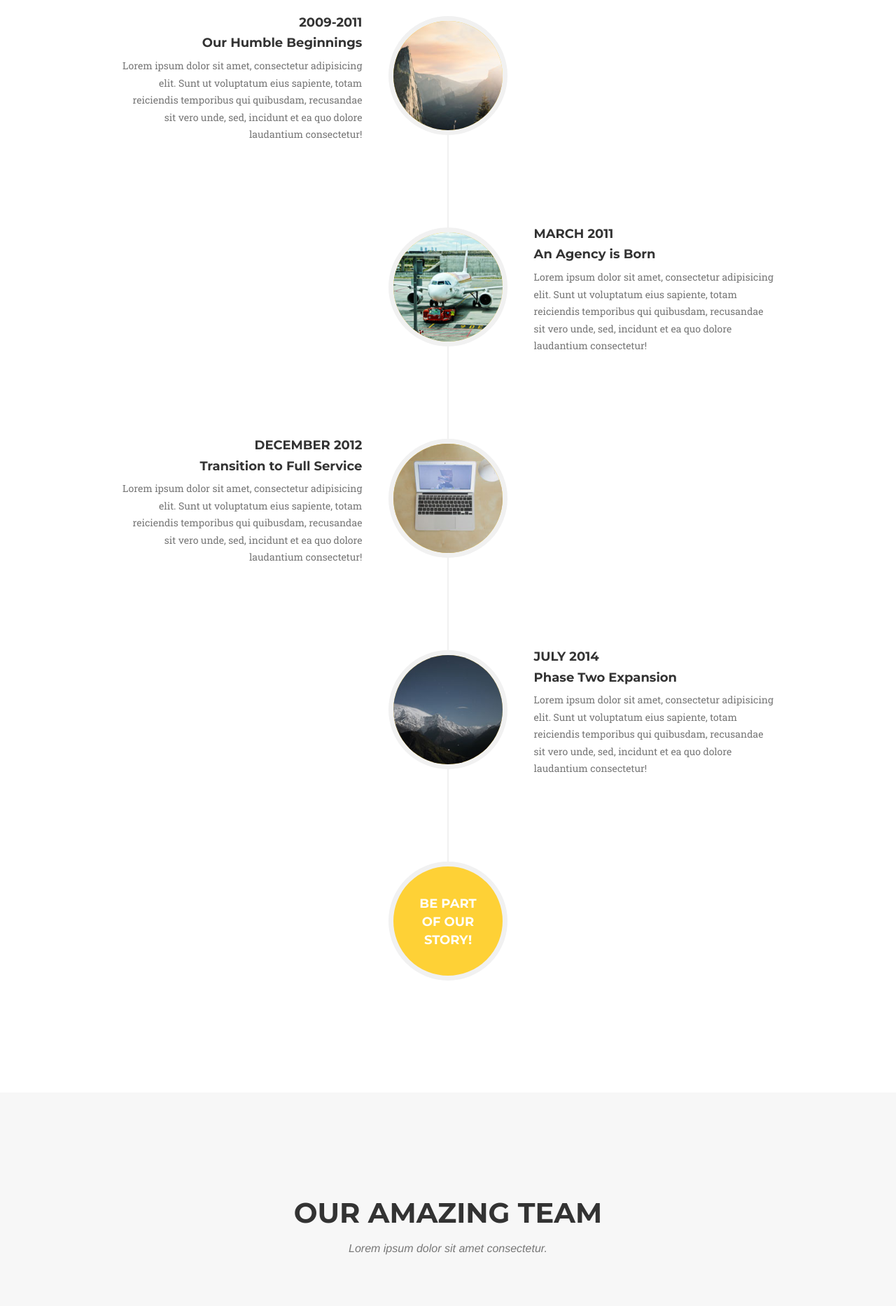
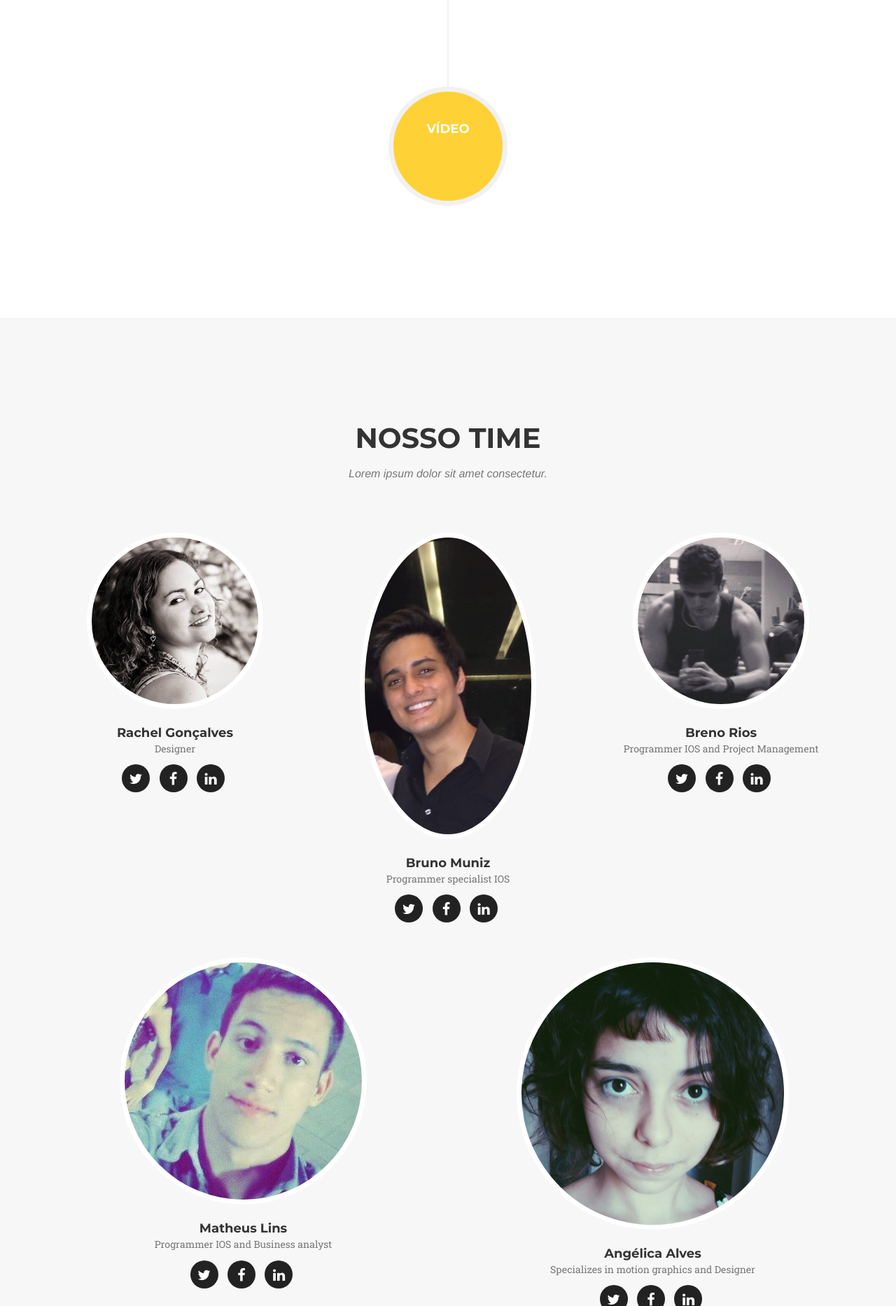
Before and after one commit to matheuslins/Doc.tr, a Django app: page / in a window 1280 px wide. Shown: the part 2976-4842 px from the top of the page at 70% size. Run offline with Django 3.2, Linux system fonts and the light colour scheme; some libraries are stand-ins or nearby versions; some web fonts are replaced.

Commit message:
continuando a modificação da template para ficar com a nossa cara

```diff
--- a/core/templates/index.html
+++ b/core/templates/index.html
@@ -36,6 +36,13 @@
 
 <body id="page-top" class="index">
 
+<style type="text/css">
+
+    .carousel-inner>.item>a>img, .carousel-inner>.item>img, .img-responsive, .thumbnail a>img, .thumbnail>img{
+        max-width: 70%;
+    }
+</style>
+
     <!-- Navigation -->
     <nav class="navbar navbar-default navbar-fixed-top">
         <div class="container">
@@ -60,10 +67,7 @@
                         <a class="page-scroll" href="#services">O que fazemos ?</a>
                     </li>
                     <li>
-                        <a class="page-scroll" href="#portfolio">Portfolio</a>
-                    </li>
-                    <li>
-                        <a class="page-scroll" href="#about">Sobre nós</a>
+                        <a class="page-scroll" href="#about">O App</a>
                     </li>
                     <li>
                         <a class="page-scroll" href="#team">Nosso Time</a>
@@ -94,17 +98,25 @@
         <div class="container">
             <div class="row">
                 <div class="col-lg-12 text-center">
-                    <h2 class="section-heading">Services</h2>
-                    <h3 class="section-subheading text-muted">Lorem ipsum dolor sit amet consectetur.</h3>
+                    <h2 class="section-heading">Nosso negócio</h2>
+                    <h3 class="section-subheading text-muted"></h3>
                 </div>
             </div>
+            <div class="row">
+                <div class="col-lg-12 text-center">
+                    <p class="text-muted">Lorem ipsum dolor sit amet, consectetur adipisicing elit. Minima maxime quam architecto quo inventore harum ex magni, dicta impedit. Lorem ipsum dolor sit amet, consectetur adipisicing elit. Minima maxime quam architecto quo inventore harum ex magni, dicta impedit.Lorem ipsum dolor sit amet, consectetur adipisicing elit. Minima maxime quam architecto quo inventore harum ex magni, dicta impedit.</p>
+                </div>
+            </div>
+            <br/>
+            <br/>
+            <br/>s
             <div class="row text-center">
                 <div class="col-md-4">
                     <span class="fa-stack fa-4x">
                         <i class="fa fa-circle fa-stack-2x text-primary"></i>
                         <i class="fa fa-shopping-cart fa-stack-1x fa-inverse"></i>
                     </span>
-                    <h4 class="service-heading">E-Commerce</h4>
+                    <h4 class="service-heading">Histórico dos Pacientes</h4>
                     <p class="text-muted">Lorem ipsum dolor sit amet, consectetur adipisicing elit. Minima maxime quam architecto quo inventore harum ex magni, dicta impedit.</p>
                 </div>
                 <div class="col-md-4">
@@ -112,7 +124,7 @@
                         <i class="fa fa-circle fa-stack-2x text-primary"></i>
                         <i class="fa fa-laptop fa-stack-1x fa-inverse"></i>
                     </span>
-                    <h4 class="service-heading">Responsive Design</h4>
+                    <h4 class="service-heading">Forum de dúvidas</h4>
                     <p class="text-muted">Lorem ipsum dolor sit amet, consectetur adipisicing elit. Minima maxime quam architecto quo inventore harum ex magni, dicta impedit.</p>
                 </div>
                 <div class="col-md-4">
@@ -120,7 +132,7 @@
                         <i class="fa fa-circle fa-stack-2x text-primary"></i>
                         <i class="fa fa-lock fa-stack-1x fa-inverse"></i>
                     </span>
-                    <h4 class="service-heading">Web Security</h4>
+                    <h4 class="service-heading">Segurança dos dados</h4>
                     <p class="text-muted">Lorem ipsum dolor sit amet, consectetur adipisicing elit. Minima maxime quam architecto quo inventore harum ex magni, dicta impedit.</p>
                 </div>
             </div>
@@ -128,7 +140,7 @@
     </section>
 
     <!-- Portfolio Grid Section -->
-    <section id="portfolio" class="bg-light-gray">
+    <!--<section id="portfolio" class="bg-light-gray">
         <div class="container">
             <div class="row">
                 <div class="col-lg-12 text-center">
@@ -223,15 +235,15 @@
                 </div>
             </div>
         </div>
-    </section>
+    </section>-->
 
     <!-- About Section -->
     <section id="about">
         <div class="container">
             <div class="row">
                 <div class="col-lg-12 text-center">
-                    <h2 class="section-heading">About</h2>
-                    <h3 class="section-subheading text-muted">Lorem ipsum dolor sit amet consectetur.</h3>
+                    <h2 class="section-heading">O App</h2>
+                    <h3 class="section-subheading text-muted">Veja abaixo como nosso app funciona.</h3>
                 </div>
             </div>
             <div class="row">
@@ -295,9 +307,7 @@
                         </li>
                         <li class="timeline-inverted">
                             <div class="timeline-image">
-                                <h4>Be Part
-                                    <br>Of Our
-                                    <br>Story!</h4>
+                                <h4>Vídeo
                             </div>
                         </li>
                     </ul>
@@ -311,7 +321,7 @@
         <div class="container">
             <div class="row">
                 <div class="col-lg-12 text-center">
-                    <h2 class="section-heading">Our Amazing Team</h2>
+                    <h2 class="section-heading">Nosso Time</h2>
                     <h3 class="section-subheading text-muted">Lorem ipsum dolor sit amet consectetur.</h3>
                 </div>
             </div>
@@ -319,8 +329,8 @@
                 <div class="col-sm-4">
                     <div class="team-member">
                         <img src="{% static 'img/team/1.jpg' %}" class="img-responsive img-circle" alt="">
-                        <h4>Kay Garland</h4>
-                        <p class="text-muted">Lead Designer</p>
+                        <h4>Rachel Gonçalves</h4>
+                        <p class="text-muted">Designer</p>
                         <ul class="list-inline social-buttons">
                             <li><a href="#"><i class="fa fa-twitter"></i></a>
                             </li>
@@ -334,8 +344,8 @@
                 <div class="col-sm-4">
                     <div class="team-member">
                         <img src="{% static 'img/team/2.jpg' %}" class="img-responsive img-circle" alt="">
-                        <h4>Larry Parker</h4>
-                        <p class="text-muted">Lead Marketer</p>
+                        <h4>Bruno Muniz</h4>
+                        <p class="text-muted">Programmer specialist IOS</p>
                         <ul class="list-inline social-buttons">
                             <li><a href="#"><i class="fa fa-twitter"></i></a>
                             </li>
@@ -349,8 +359,38 @@
                 <div class="col-sm-4">
                     <div class="team-member">
                         <img src="{% static 'img/team/3.jpg' %}" class="img-responsive img-circle" alt="">
-                        <h4>Diana Pertersen</h4>
-                        <p class="text-muted">Lead Developer</p>
+                        <h4>Breno Rios</h4>
+                        <p class="text-muted">Programmer IOS and Project Management</p>
+                        <ul class="list-inline social-buttons">
+                            <li><a href="#"><i class="fa fa-twitter"></i></a>
+                            </li>
+                            <li><a href="#"><i class="fa fa-facebook"></i></a>
+                            </li>
+                            <li><a href="#"><i class="fa fa-linkedin"></i></a>
+                            </li>
+                        </ul>
+                    </div>
+                </div>
+                <div class="col-sm-6">
+                    <div class="team-member">
+                        <img src="{% static 'img/team/4.jpg' %}" class="img-responsive img-circle" alt="">
+                        <h4>Matheus Lins</h4>
+                        <p class="text-muted">Programmer IOS and Business analyst</p>
+                        <ul class="list-inline social-buttons">
+                            <li><a href="#"><i class="fa fa-twitter"></i></a>
+                            </li>
+                            <li><a href="#"><i class="fa fa-facebook"></i></a>
+                            </li>
+                            <li><a href="#"><i class="fa fa-linkedin"></i></a>
+                            </li>
+                        </ul>
+                    </div>
+                </div>
+                <div class="col-sm-6">
+                    <div class="team-member">
+                        <img src="{% static 'img/team/5.jpg' %}" class="img-responsive img-circle" alt="">
+                        <h4>Angélica Alves</h4>
+                        <p class="text-muted">Specializes in motion graphics and Designer</p>
                         <ul class="list-inline social-buttons">
                             <li><a href="#"><i class="fa fa-twitter"></i></a>
                             </li>
@@ -403,8 +443,8 @@
         <div class="container">
             <div class="row">
                 <div class="col-lg-12 text-center">
-                    <h2 class="section-heading">Contact Us</h2>
-                    <h3 class="section-subheading text-muted">Lorem ipsum dolor sit amet consectetur.</h3>
+                    <h2 class="section-heading">Contato</h2>
+                    <h3 class="section-subheading text-muted">Dúvidas sobre nosso serviço ?</h3>
                 </div>
             </div>
             <div class="row">
@@ -434,7 +474,7 @@
                             <div class="clearfix"></div>
                             <div class="col-lg-12 text-center">
                                 <div id="success"></div>
-                                <button type="submit" class="btn btn-xl">Send Message</button>
+                                <button type="submit" class="btn btn-xl">Enviar</button>
                             </div>
                         </div>
                     </form>
@@ -447,23 +487,13 @@
         <div class="container">
             <div class="row">
                 <div class="col-md-4">
-                    <span class="copyright">Copyright &copy; Your Website 2014</span>
+                    <span class="copyright">Copyright &copy; Doc Tr. 2015</span>
                 </div>
                 <div class="col-md-4">
                     <ul class="list-inline social-buttons">
                         <li><a href="#"><i class="fa fa-twitter"></i></a>
                         </li>
                         <li><a href="#"><i class="fa fa-facebook"></i></a>
-                        </li>
-                        <li><a href="#"><i class="fa fa-linkedin"></i></a>
-                        </li>
-                    </ul>
-                </div>
-                <div class="col-md-4">
-                    <ul class="list-inline quicklinks">
-                        <li><a href="#">Privacy Policy</a>
-                        </li>
-                        <li><a href="#">Terms of Use</a>
                         </li>
                     </ul>
                 </div>
@@ -474,7 +504,7 @@
     <!-- Portfolio Modals -->
     <!-- Use the modals below to showcase details about your portfolio projects! -->
 
-    <!-- Portfolio Modal 1 -->
+    <!-- Portfolio Modal 1
     <div class="portfolio-modal modal fade" id="portfolioModal1" tabindex="-1" role="dialog" aria-hidden="true">
         <div class="modal-content">
             <div class="close-modal" data-dismiss="modal">
@@ -487,7 +517,7 @@
                 <div class="row">
                     <div class="col-lg-8 col-lg-offset-2">
                         <div class="modal-body">
-                            <!-- Project Details Go Here -->
+                             Project Details Go Here
                             <h2>Project Name</h2>
                             <p class="item-intro text-muted">Lorem ipsum dolor sit amet consectetur.</p>
                             <img class="img-responsive img-centered" src="{% static 'img/portfolio/roundicons-free.png' %}" alt="">
@@ -507,7 +537,7 @@
         </div>
     </div>
 
-    <!-- Portfolio Modal 2 -->
+     Portfolio Modal 2
     <div class="portfolio-modal modal fade" id="portfolioModal2" tabindex="-1" role="dialog" aria-hidden="true">
         <div class="modal-content">
             <div class="close-modal" data-dismiss="modal">
@@ -533,7 +563,7 @@
         </div>
     </div>
 
-    <!-- Portfolio Modal 3 -->
+     Portfolio Modal 3
     <div class="portfolio-modal modal fade" id="portfolioModal3" tabindex="-1" role="dialog" aria-hidden="true">
         <div class="modal-content">
             <div class="close-modal" data-dismiss="modal">
@@ -546,7 +576,7 @@
                 <div class="row">
                     <div class="col-lg-8 col-lg-offset-2">
                         <div class="modal-body">
-                            <!-- Project Details Go Here -->
+                            Project Details Go Here
                             <h2>Project Name</h2>
                             <p class="item-intro text-muted">Lorem ipsum dolor sit amet consectetur.</p>
                             <img class="img-responsive img-centered" src="{% static 'img/portfolio/treehouse-preview.png' %}" alt="">
@@ -560,7 +590,7 @@
         </div>
     </div>
 
-    <!-- Portfolio Modal 4 -->
+    Portfolio Modal 4
     <div class="portfolio-modal modal fade" id="portfolioModal4" tabindex="-1" role="dialog" aria-hidden="true">
         <div class="modal-content">
             <div class="close-modal" data-dismiss="modal">
@@ -573,7 +603,7 @@
                 <div class="row">
                     <div class="col-lg-8 col-lg-offset-2">
                         <div class="modal-body">
-                            <!-- Project Details Go Here -->
+                             Project Details Go Here
                             <h2>Project Name</h2>
                             <p class="item-intro text-muted">Lorem ipsum dolor sit amet consectetur.</p>
                             <img class="img-responsive img-centered" src="{% static 'img/portfolio/golden-preview.png' %}" alt="">
@@ -587,7 +617,7 @@
         </div>
     </div>
 
-    <!-- Portfolio Modal 5 -->
+     Portfolio Modal 5
     <div class="portfolio-modal modal fade" id="portfolioModal5" tabindex="-1" role="dialog" aria-hidden="true">
         <div class="modal-content">
             <div class="close-modal" data-dismiss="modal">
@@ -600,7 +630,7 @@
                 <div class="row">
                     <div class="col-lg-8 col-lg-offset-2">
                         <div class="modal-body">
-                            <!-- Project Details Go Here -->
+                             Project Details Go Here
                             <h2>Project Name</h2>
                             <p class="item-intro text-muted">Lorem ipsum dolor sit amet consectetur.</p>
                             <img class="img-responsive img-centered" src="{% static 'img/portfolio/escape-preview.png' %}" alt="">
@@ -614,8 +644,8 @@
         </div>
     </div>
 
-    <!-- Portfolio Modal 6 -->
-    <div class="portfolio-modal modal fade" id="portfolioModal6" tabindex="-1" role="dialog" aria-hidden="true">
+     Portfolio Modal 6 -->
+    <!--<div class="portfolio-modal modal fade" id="portfolioModal6" tabindex="-1" role="dialog" aria-hidden="true">
         <div class="modal-content">
             <div class="close-modal" data-dismiss="modal">
                 <div class="lr">
@@ -627,7 +657,7 @@
                 <div class="row">
                     <div class="col-lg-8 col-lg-offset-2">
                         <div class="modal-body">
-                            <!-- Project Details Go Here -->
+                            Project Details Go Here
                             <h2>Project Name</h2>
                             <p class="item-intro text-muted">Lorem ipsum dolor sit amet consectetur.</p>
                             <img class="img-responsive img-centered" src="{% static 'img/portfolio/dreams-preview.png' %}" alt="">
@@ -639,7 +669,7 @@
                 </div>
             </div>
         </div>
-    </div>
+    </div>-->
 
     <!-- jQuery -->
     <script src="{% static 'js/jquery.js' %}"></script>
```
Also changed, not shown: DocTr/static/img/team/1.jpg, DocTr/static/img/team/2.jpg, DocTr/static/img/team/3.jpg, DocTr/static/img/team/4.jpg (added), DocTr/static/img/team/5.jpg (added).
